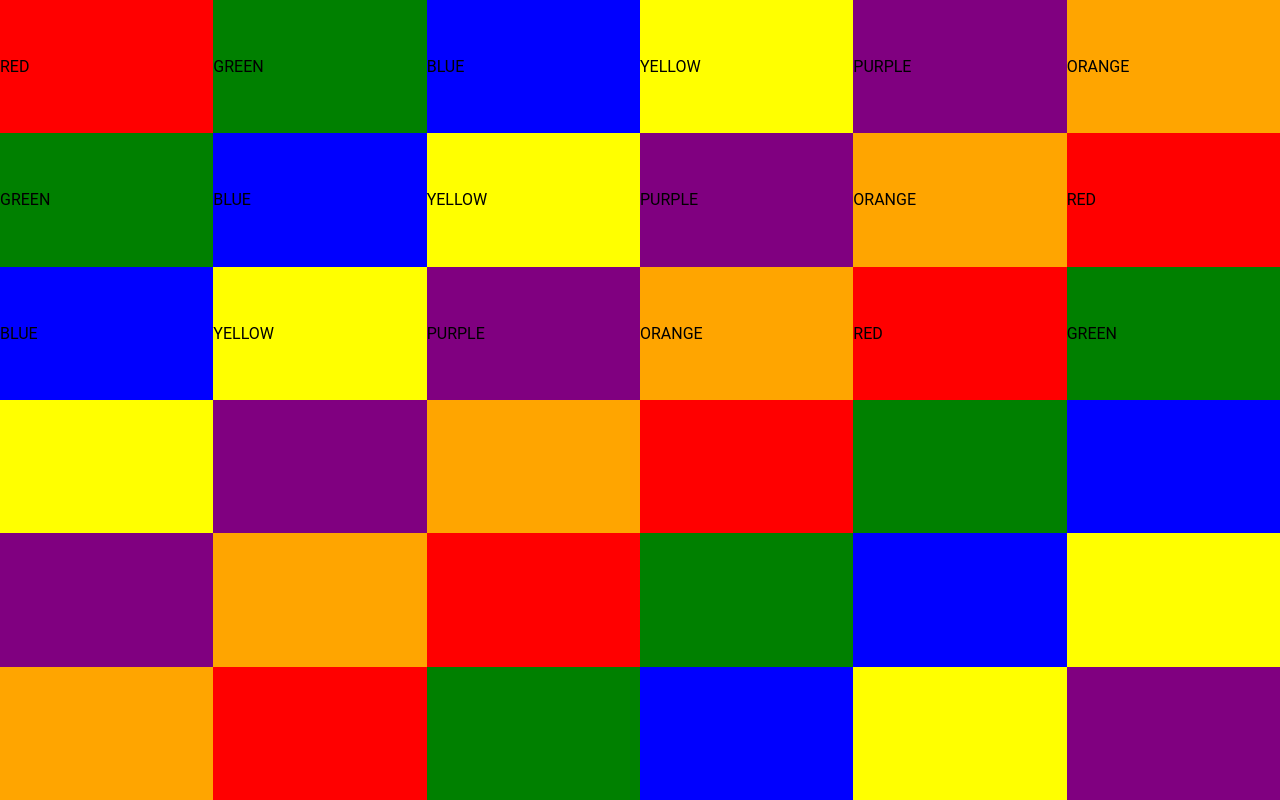
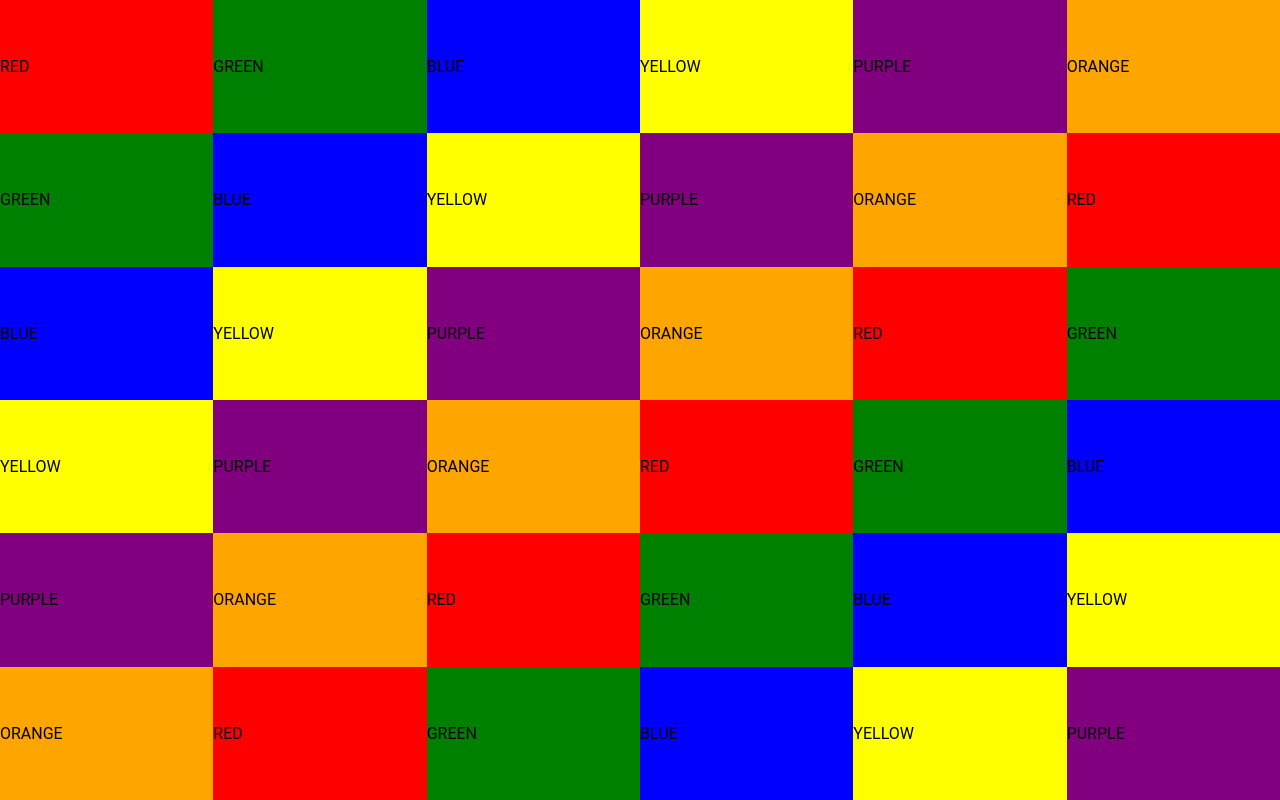
Before and after one commit to johnson999666/colors, a plain HTML site: page index.html in a window 1280 px wide. Drawn offline with Linux system fonts and the light colour scheme.

Commit message:
Update index.html

```diff
--- a/index.html
+++ b/index.html
@@ -71,28 +71,28 @@
 			<td class="green">GREEN</td>
 		</tr>
 		<tr>
-			<td class="yellow"></td>
-			<td class="purple"></td>
-			<td class="orange"></td>
-			<td class="red"></td>
-			<td class="green"></td>
-			<td class="blue"></td>
+			<td class="yellow">YELLOW</td>
+			<td class="purple">PURPLE</td>
+			<td class="orange">ORANGE</td>
+			<td class="red">RED</td>
+			<td class="green">GREEN</td>
+			<td class="blue">BLUE</td>
 		</tr>
 		<tr>
-			<td class="purple"></td>
-			<td class="orange"></td>
-			<td class="red"></td>
-			<td class="green"></td>
-			<td class="blue"></td>
-			<td class="yellow"></td>
+			<td class="purple">PURPLE</td>
+			<td class="orange">ORANGE</td>
+			<td class="red">RED</td>
+			<td class="green">GREEN</td>
+			<td class="blue">BLUE</td>
+			<td class="yellow">YELLOW</td>
 		</tr>
 		<tr>
-			<td class="orange"></td>
-			<td class="red"></td>
-			<td class="green"></td>
-			<td class="blue"></td>
-			<td class="yellow"></td>
-			<td class="purple"></td>
+			<td class="orange">ORANGE</td>
+			<td class="red">RED</td>
+			<td class="green">GREEN</td>
+			<td class="blue">BLUE</td>
+			<td class="yellow">YELLOW</td>
+			<td class="purple">PURPLE</td>
 		</tr>
 	</table>
 </body>
```
